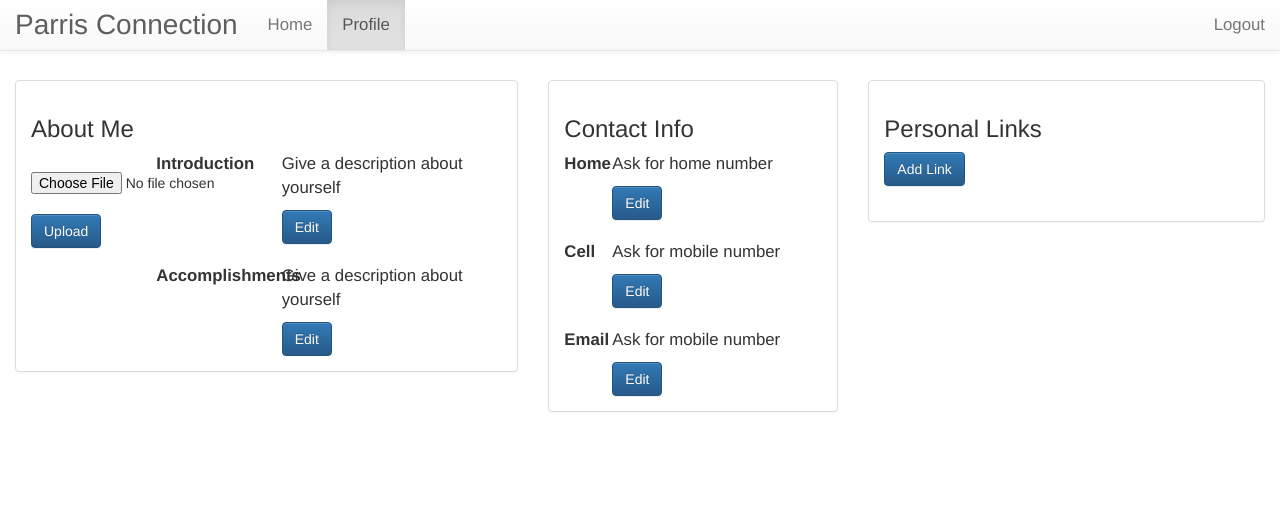
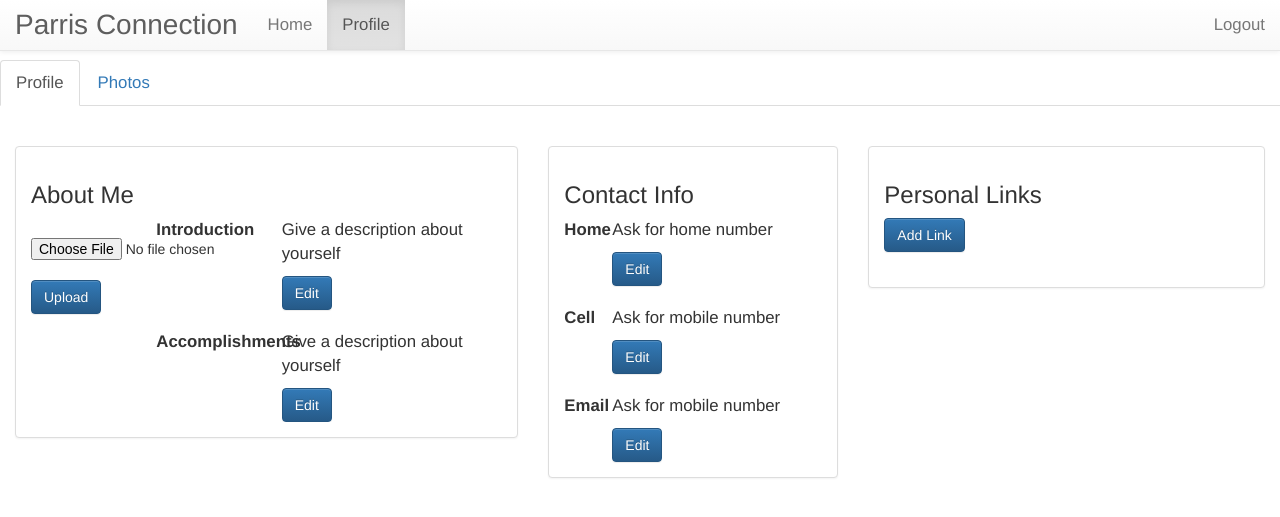
Before and after one commit to jp273934/ParrisConnection, a PHP site: page /profile.php in a window 1280 px wide. Shown: the top 517 px of the page. Run offline with PHP 8.4, Linux system fonts and the light colour scheme; the visitor is signed in with stand-in values (Sample User, id 1); data that the repository does not hold is empty; some libraries are stand-ins or nearby versions.

Commit message:
Added profile view

```diff
--- a/ParrisConnection/profile.php
+++ b/ParrisConnection/profile.php
@@ -66,8 +66,16 @@
                 </div><!-- /.navbar-collapse -->
             </div><!-- /.container-fluid -->
         </nav>
-        <div class="container-fluid">
-            <div class="row" style="padding-top: 10vh;">
+
+        <ul class="nav nav-tabs" style="padding-top: 7.5vh;">
+            <li class="active"><a data-toggle="tab" href="#profile">Profile</a></li>
+            <li><a data-toggle="tab" href="#photos">Photos</a></li>
+        </ul>
+
+        <div class="tab-content">
+            <div class="tab-pane fade in active" id="profile">
+                <div class="container-fluid" style="padding-top: 5vh;">
+                <div class="row">
                     <div class="col-lg-5">
                         <div class="panel panel-default">
                             <div class="panel-body">
@@ -83,12 +91,11 @@
                                             require_once 'Files.php';
                                             $uploadedFiles = GetProfileImage($_SESSION['UserId']);
 
-                                            if($uploadedFiles->num_rows)
-                                            {
+                                            if ($uploadedFiles->num_rows) {
                                                 $row = $uploadedFiles->fetch_array(MYSQLI_NUM);
                                                 $uploadedFiles->close();
 
-                                                print "<img src='". $row[4] . "'class='profileImage'></img>";
+                                                print "<img src='" . $row[4] . "'class='profileImage'></img>";
                                             }
                                             ?>
                                             <form method="post" action="profile.php" enctype="multipart/form-data">
@@ -146,7 +153,6 @@
                                                         //file was uploaded
 
                                                         SaveProfileImage($_SESSION['UserId'], $target_file . $_FILES["fileupload"]["name"]);
-
                                                     } else {
                                                         //upload failed
                                                     }
@@ -260,12 +266,9 @@
 $contact = GetContact($_SESSION['UserId']);
 $row = $contact->fetch_array(MYSQLI_NUM);
 
-                                            if($contact->num_rows && $row[2] != "")
-                                            {
+if ($contact->num_rows && $row[2] != "") {
     print "<p>" . $row[2] . "</p>";
-                                            }
-                                            else
-                                            {
+} else {
     print "<p>Ask for home number</p>";
 }
 ?>
@@ -286,8 +289,7 @@
                                             </div>
                                         </form>
 <?php
-                                            if(isset($_POST['hometextbox']))
-                                            {
+if (isset($_POST['hometextbox'])) {
     $home = $_POST['hometextbox'];
 
     SaveHomePhone($_SESSION['UserId'], $home);
@@ -306,12 +308,9 @@
 $contact = GetContact($_SESSION['UserId']);
 $row = $contact->fetch_array(MYSQLI_NUM);
 
-                                            if($contact->num_rows && $row[3] != "")
-                                            {
+if ($contact->num_rows && $row[3] != "") {
     print "<p>" . $row[3] . "</p>";
-                                            }
-                                            else
-                                            {
+} else {
     print "<p>Ask for mobile number</p>";
 }
 ?>
@@ -333,8 +332,7 @@
                                             </div>
                                         </form>
 <?php
-                                            if(isset($_POST['celltextbox']))
-                                            {
+if (isset($_POST['celltextbox'])) {
     $cell = $_POST['celltextbox'];
 
     SaveCellPhone($_SESSION['UserId'], $cell);
@@ -353,12 +351,9 @@
                                         $contact = GetContact($_SESSION['UserId']);
                                         $row = $contact->fetch_array(MYSQLI_NUM);
 
-                                            if($contact->num_rows && $row[4] != "")
-                                            {
+                                        if ($contact->num_rows && $row[4] != "") {
                                             print "<p>" . $row[4] . "</p>";
-                                            }
-                                            else
-                                            {
+                                        } else {
                                             print "<p>Ask for mobile number</p>";
                                         }
                                         ?>
@@ -379,8 +374,7 @@
                                             </div>
                                         </form>
 <?php
-                                            if(isset($_POST['emailtextbox']))
-                                            {
+if (isset($_POST['emailtextbox'])) {
     $email = $_POST['emailtextbox'];
 
     SaveEmail($_SESSION['UserId'], $email);
@@ -451,8 +445,7 @@
                                 </form>
                                 <br/>
 <?php
-                                    if(isset($_POST['secondtypelabel']))
-                                    {
+if (isset($_POST['secondtypelabel'])) {
     $type = $_POST['secondtypelabel'];
     $text = $_POST['texttextbox'];
     $url = $_POST['urltextbox'];
@@ -463,8 +456,7 @@
 $links = GetLink($_SESSION['UserId']);
 $num = $links->num_rows;
 
-                                    for($i = 0; $i < $num; ++$i)
-                                    {
+for ($i = 0; $i < $num; ++$i) {
     $row = $links->fetch_array(MYSQLI_ASSOC);
 
     print "<form method='post' action='profile.php'>";
@@ -485,12 +477,103 @@
     print "</form>\n";
 }
 
-                                    if(isset($_POST['id']))
-                                    {
+if (isset($_POST['id'])) {
     $id = $_POST['id'];
     DeleteLink($id);
 }
 ?>
+                            </div>
+                        </div>
+                    </div>
+                </div>
+                </div>
+            </div>
+            <div id="photos" class="tab-pane fade">
+                <div class="container-fluid" style="padding-top: 5vh;">
+                    <div class="row">
+                        <div class="col-lg-4">
+                            <div class="panel panel-default">
+                                <div class="panel-body">
+                                     <div id="myCarousel" class="carousel slide" data-ride="carousel">
+                                <!-- Indicators -->
+                                <ol class="carousel-indicators">
+                                    <li data-target="#myCarousel" data-slide-to="0" class="active"></li>
+                                    <li data-target="#myCarousel" data-slide-to="1"></li>
+                                    <li data-target="#myCarousel" data-slide-to="2"></li>
+                                    <li data-target="#myCarousel" data-slide-to="3"></li>
+                                </ol>
+
+                                <!-- Wrapper for slides -->
+                                <div class="carousel-inner" role="listbox">
+                                    <div class="item active">
+                                        <img src="Photos/3f9b7c4.jpg"  alt="Chania" style="width: 100%; height: 50%;">
+                                    </div>
+
+                                    <div class="item">
+                                        <img src="Photos/3f9b7c4.jpg"  alt="Chania" style="width: 100%; height: 50%;">
+                                    </div>
+
+                                    <div class="item">
+                                        <img src="Photos/3f9b7c4.jpg"  alt="Flower" style="width: 100%; height: 50%;">
+                                    </div>
+
+                                    <div class="item">
+                                        <img src="Photos/3f9b7c4.jpg"  alt="Flower" style="width: 100%; height: 50%;">
+                                    </div>
+                                </div>
+
+                                <!-- Left and right controls -->
+                                <a class="left carousel-control" href="#myCarousel" role="button" data-slide="prev">
+                                    <span class="glyphicon glyphicon-chevron-left" aria-hidden="true"></span>
+                                    <span class="sr-only">Previous</span>
+                                </a>
+                                <a class="right carousel-control" href="#myCarousel" role="button" data-slide="next">
+                                    <span class="glyphicon glyphicon-chevron-right" aria-hidden="true"></span>
+                                    <span class="sr-only">Next</span>
+                                </a>
+                            </div>
+                                </div>
+                            </div>
+
+                        </div>
+                        <div class="col-lg-8">
+                            <div class="row">
+                                <div class="col-lg-4">
+                                    <div class="panel panel-default">
+                                        <div class="panel-body">
+                                            <img src="Photos/3f9b7c4.jpg"  alt="Chania" style="width: 100%; height: 20vh;">
+                                        </div>
+                                    </div>
+                                </div>
+                                <div class="col-lg-4">
+                                    <div class="panel panel-default">
+                                        <div class="panel-body">
+                                            <img src="Photos/3f9b7c4.jpg"  alt="Chania" style="width: 100%; height: 20vh;">
+                                        </div>
+                                    </div>
+                                </div>
+                                <div class="col-lg-4">
+                                    <div class="panel panel-default">
+                                        <div class="panel-body">
+                                            <img src="Photos/3f9b7c4.jpg"  alt="Chania" style="width: 100%; height: 20vh;">
+                                        </div>
+                                    </div>
+                                </div>
+                                <div class="col-lg-4">
+                                    <div class="panel panel-default">
+                                        <div class="panel-body">
+                                            <img src="Photos/3f9b7c4.jpg"  alt="Chania" style="width: 100%; height: 20vh;">
+                                        </div>
+                                    </div>
+                                </div>
+                                <div class="col-lg-4">
+                                    <div class="panel panel-default">
+                                        <div class="panel-body">
+                                            <img src="Photos/3f9b7c4.jpg"  alt="Chania" style="width: 100%; height: 20vh;">
+                                        </div>
+                                    </div>
+                                </div>
+                            </div>
                         </div>
                     </div>
                 </div>
```
Lines whose indentation alone changed are shown as unchanged.
